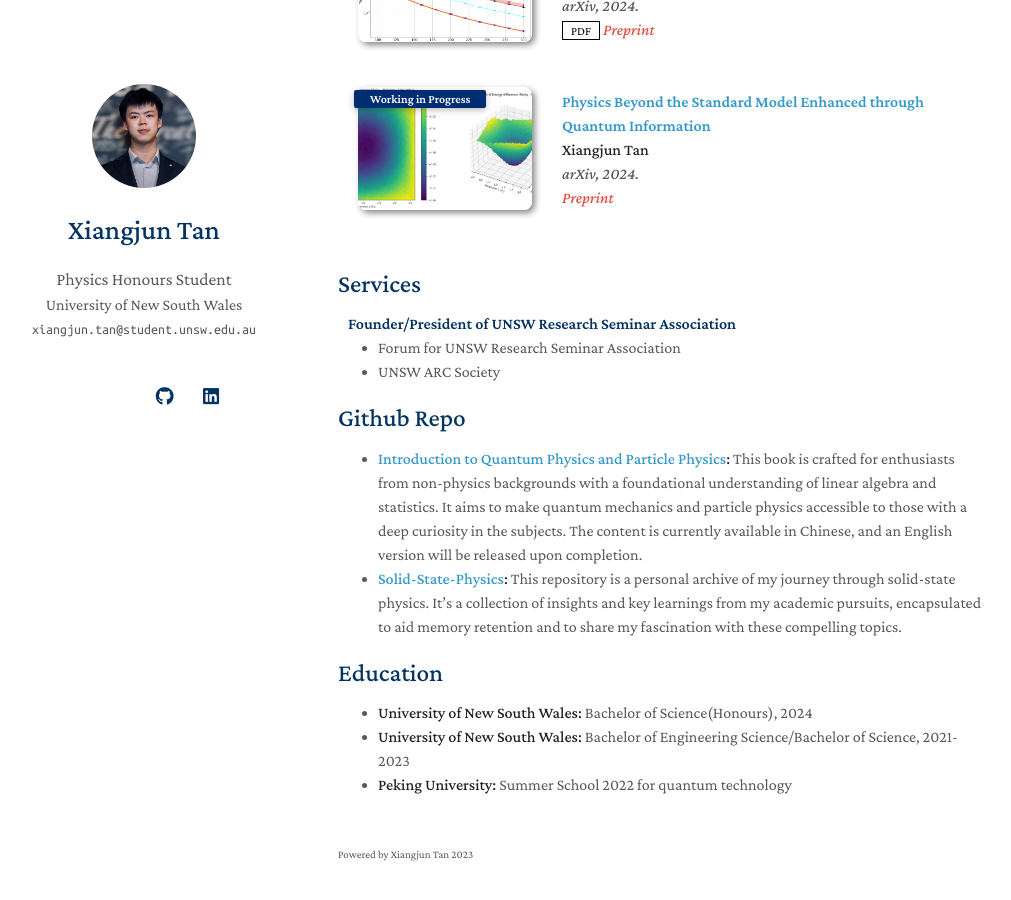
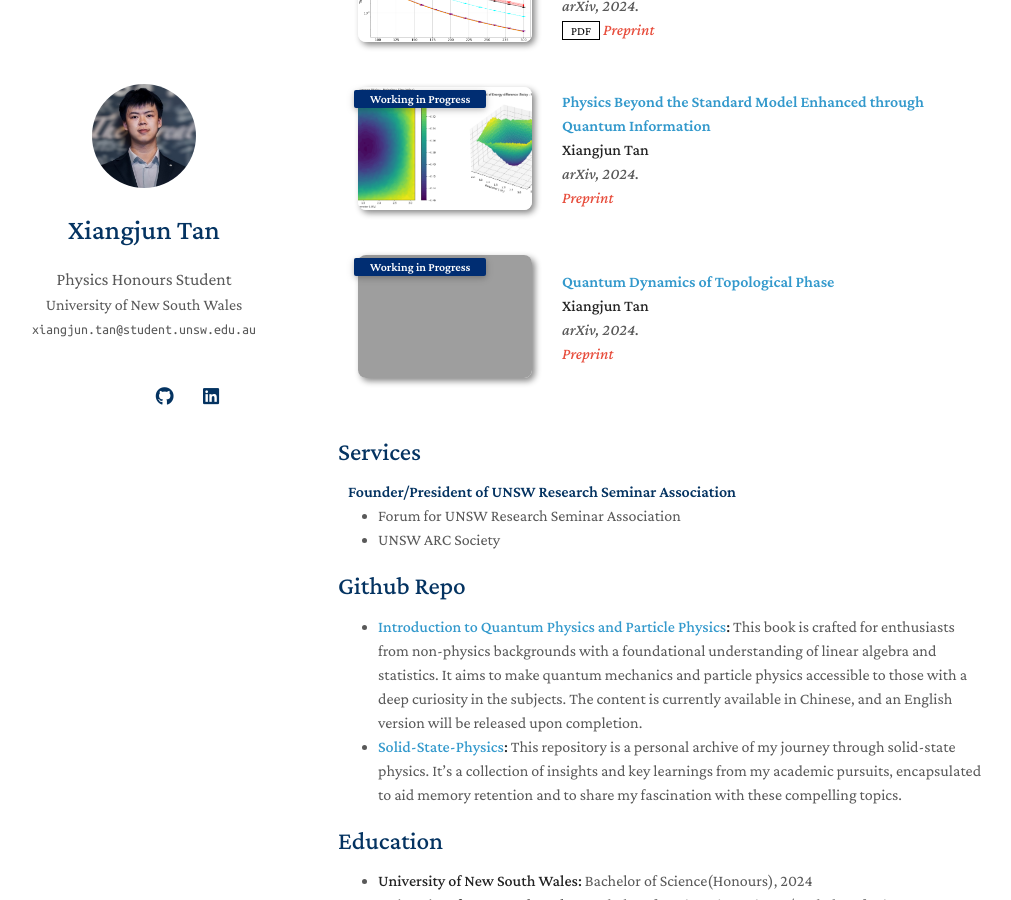
Before and after one commit to xiangjun-tan/xiangjun-tan.github.io, a Jekyll site: the page built from index.md, in a window 1280 px wide and 900 px high, scrolled down 913 px. Shown: the whole window, without its empty margins (132-1143 px from the left). Built offline with Jekyll 4.4.1, drawn with Linux system fonts in a browser that asks for light colours; nearby versions of some CDN libraries; a style sheet for code colours, icons or effects is not loaded; our own code applies the rules of GitHub Pages for plain Markdown files; grey boxes are pictures that could not be loaded.

Commit message:
Update publications.yml

```diff
--- a/_data/publications.yml
+++ b/_data/publications.yml
@@ -14,3 +14,10 @@ main:
     conference: arXiv, 2024.
     notes: Preprint
     image: ./assets/img/BSM.png
+
+  - title: "Quantum Dynamics of Topological Phase"
+    authors: <strong>Xiangjun Tan</strong>
+    conference_short: Working in Progress
+    conference: arXiv, 2024.
+    notes: Preprint
+    image: ./assets/img/Topo.png
```
